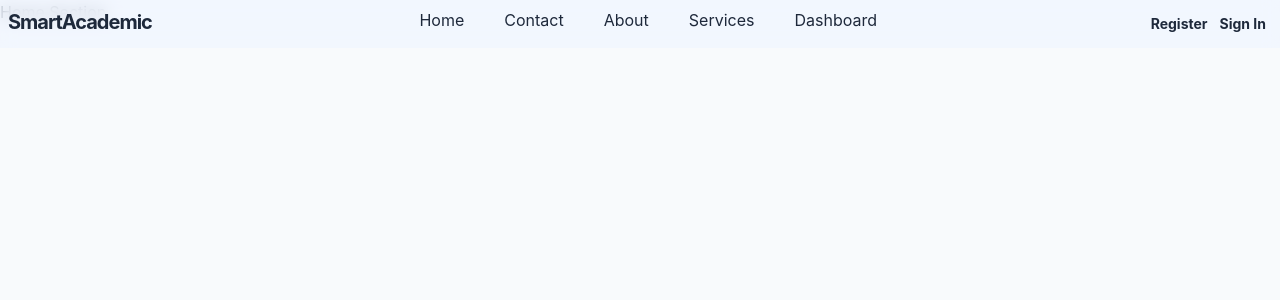
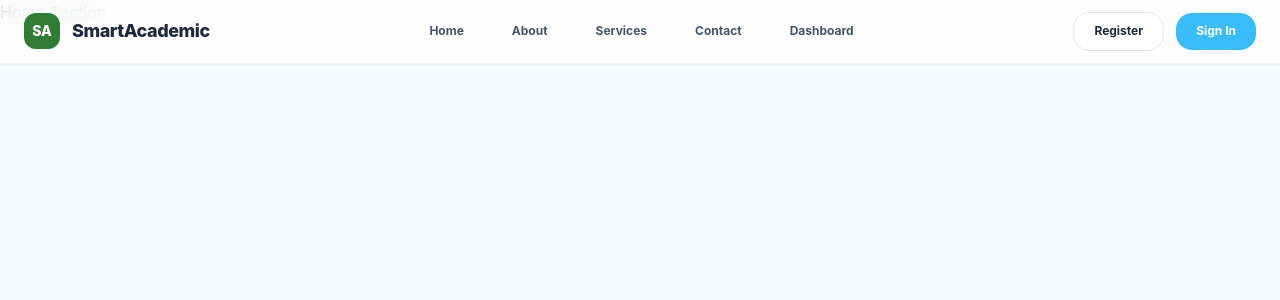
Before and after one commit to rollingsmajiwa/smartcademic_project-frondend, a React (Vite) app: page / in a window 1280 px wide. Shown: the top 300 px of the page. Built offline with nearby package versions, Linux system fonts and the light colour scheme.

Commit message:
Feat: add styles on navbar

```diff
--- a/src/components/Navbar.jsx
+++ b/src/components/Navbar.jsx
@@ -5,28 +5,86 @@ import { Link } from 'react-router-dom';
 
 function Navbar() {
   return (
-    <nav className="bg-blue-50/70 backdrop-blur-sm p-2 fixed top-0 z-30 w-full">
-        <div className="flex justify-between">
-            <div className="text-xl font-bold tracking-tighter">SmartAcademic</div>
+    <nav className="fixed top-0 z-30 w-full px-6 py-3 bg-white/80 backdrop-blur-md border-b border-slate-100 shadow-xs font-sans">
+      <div className="max-w-7xl mx-auto flex items-center justify-between">
 
-            <div>
-                <ul className='flex gap-10'>
-                    <li className="hover:underline"><Link to="/">Home</Link></li>
+        {/* Brand Logo & Name */}
+        <div className="flex items-center gap-3">
+          <div
+            className="w-9 h-9 rounded-xl flex items-center justify-center font-extrabold text-sm text-white shadow-xs"
+            style={{ backgroundColor: 'var(--sa-green-dark)' }}
+          >
+            SA
+          </div>
+          <span className="text-lg font-extrabold tracking-tight text-slate-800">
+            SmartAcademic
+          </span>
+        </div>
 
-                    <li className="hover:underline"><Link to="/contact">Contact</Link></li>
+        {/* Center Navigation Links */}
+        <div>
+          <ul className="flex items-center gap-8 text-xs font-bold text-slate-600">
+            <li>
+              <Link
+                to="/"
+                className="hover:text-slate-900 transition-colors py-1 px-2 rounded-lg hover:bg-slate-50"
+              >
+                Home
+              </Link>
+            </li>
+            <li>
+              <Link
+                to="/about"
+                className="hover:text-slate-900 transition-colors py-1 px-2 rounded-lg hover:bg-slate-50"
+              >
+                About
+              </Link>
+            </li>
+            <li>
+              <Link
+                to="/services"
+                className="hover:text-slate-900 transition-colors py-1 px-2 rounded-lg hover:bg-slate-50"
+              >
+                Services
+              </Link>
+            </li>
+            <li>
+              <Link
+                to="/contact"
+                className="hover:text-slate-900 transition-colors py-1 px-2 rounded-lg hover:bg-slate-50"
+              >
+                Contact
+              </Link>
+            </li>
+            <li>
+              <Link
+                to="/dashboard"
+                className="hover:text-slate-900 transition-colors py-1 px-2 rounded-lg hover:bg-slate-50"
+              >
+                Dashboard
+              </Link>
+            </li>
+          </ul>
+        </div>
 
-                    <li className="hover:underline"><Link to="/about">About</Link></li>
-                     <li className="hover:underline"><Link to="/services">Services</Link></li>
-                    <li className="hover:underline"><Link to="/dashboard">Dashboard</Link></li>
+        {/* Auth Action Buttons */}
+        <div className="flex items-center gap-3">
+          <Link
+            to="/signup"
+            className="sa-btn-secondary text-xs px-4 py-2 font-bold"
+          >
+            Register
+          </Link>
 
-                </ul>
-            </div>
-            <div>
-              <button type="submit" className=" font-bold text-sm rounded-lg p-1.5"><Link to="/signup">Register</Link></button>
-            <button type="submit" className=" font-bold text-sm rounded-lg p-1.5"><Link to="/signin">Sign In</Link></button>
+          <Link
+            to="/signin"
+            className="sa-btn-primary text-xs px-4 py-2 font-bold"
+          >
+            Sign In
+          </Link>
+        </div>
 
-            </div>
-        </div>
+      </div>
     </nav>
   )
 }
```
